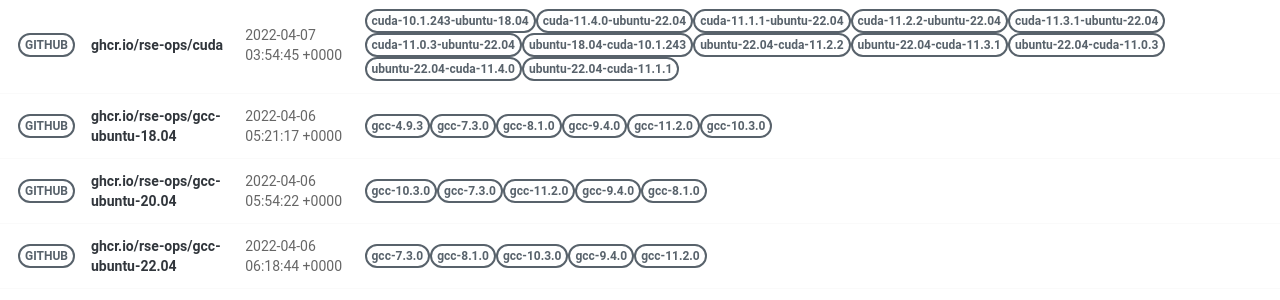
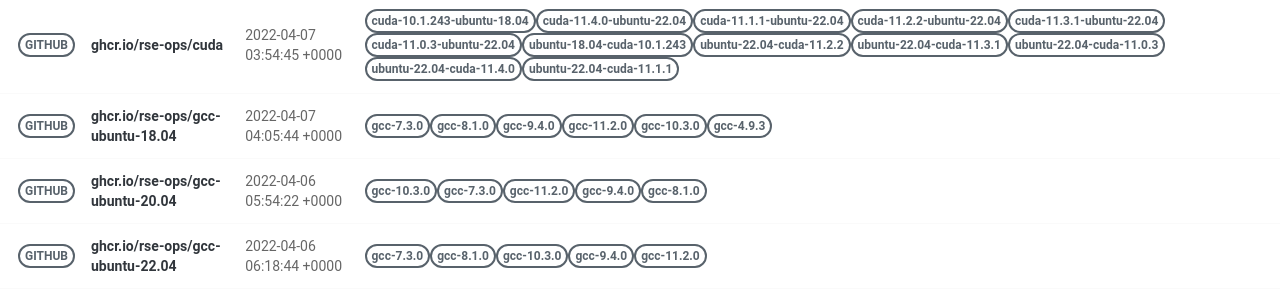
Before and after one commit to rse-ops/docker-images, a Jekyll site: the page built from pages/index.md, in a window 1280 px wide. Shown: the part 498-798 px from the top of the page. Built offline with Jekyll 4.4.1, drawn with Linux system fonts in a browser that asks for light colours; nearby versions of some CDN libraries.

Commit message:
Automated push to update library 2022-04-07

```diff
--- a/_library/ghcr.io-rse-ops-gcc-ubuntu-18.04.md
+++ b/_library/ghcr.io-rse-ops-gcc-ubuntu-18.04.md
@@ -1,14 +1,11 @@
 ---
 layout: container
 name: ghcr.io/rse-ops/gcc-ubuntu-18.04
-updated_at: 2022-04-06 05:21:17.803030
+updated_at: 2022-04-07 04:05:44.709508
 
 
 container_url: https://github.com/orgs/rse-ops/packages/container/package/gcc-ubuntu-18.04
 versions:
- - tag: gcc-4.9.3
-   dockerfile: https://github.com/rse-ops/docker-images/blob/main/ubuntu/gcc/Dockerfile
-   manifest: https://crane.ggcr.dev/manifest/ghcr.io/rse-ops/gcc-ubuntu-18.04:gcc-4.9.3
  - tag: gcc-7.3.0
    dockerfile: https://github.com/rse-ops/docker-images/blob/main/ubuntu/gcc/Dockerfile
    manifest: https://crane.ggcr.dev/manifest/ghcr.io/rse-ops/gcc-ubuntu-18.04:gcc-7.3.0
```
Also changed, not shown: other parts of _library/ghcr.io-rse-ops-gcc-ubuntu-18.04.md (+3 -0 lines).
